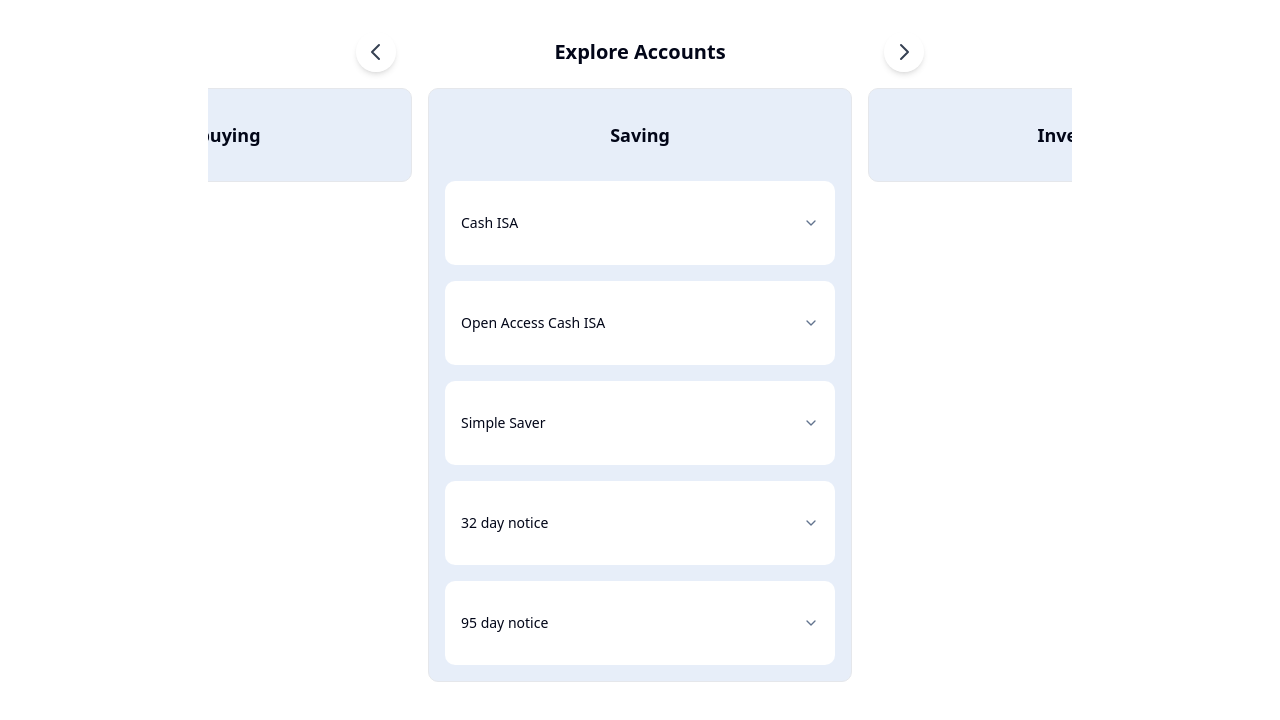
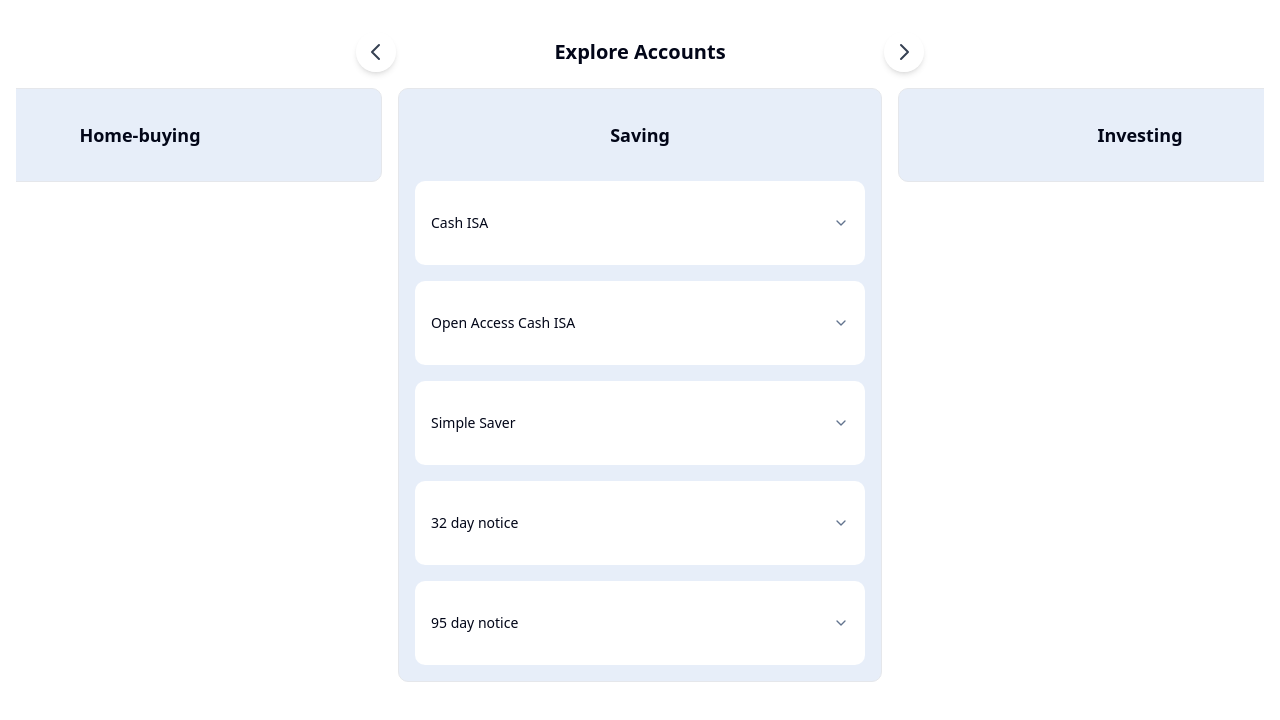
Before and after one commit to weilidai2001/mb-cms, a Next.js app in the folder webapp/: page /explore in a window 1280 px wide. Shown: the top 720 px of the page. Built offline with nearby package versions, Linux system fonts and the light colour scheme.

Commit message:
style: update carousel component with responsive widths and mobile-first design

```diff
--- a/webapp/src/components/ui/carousel.tsx
+++ b/webapp/src/components/ui/carousel.tsx
@@ -34,9 +34,9 @@ const Carousel = ({
   return (
     <section
       aria-labelledby="products-listing"
-      className="max-w-5xl mx-auto mt-8"
+      className="max-w-[100vw] mx-auto mt-8"
     >
-      <div className="flex justify-between items-center max-w-[600px] mx-auto px-4">
+      <div className="flex justify-between items-center max-w-[400px] md:max-w-[600px] mx-auto px-4">
         <button
           className="bg-white/50 hover:bg-white p-2 rounded-full shadow-md z-10"
           onClick={scrollPrev}
@@ -78,13 +78,13 @@ const Carousel = ({
         </button>
       </div>
 
-      <div className="relative max-w-4xl mx-auto p-4">
+      <div className="relative max-w-[100vw] mx-auto py-4 lg:px-4">
         <div className="overflow-hidden" ref={emblaRef}>
           <div className="flex -ml-4">
             {slides.map((slide, index) => {
               return (
                 <div
-                  className="relative min-w-0 flex-shrink-0 w-1/2 pl-4"
+                  className="relative min-w-0 flex-shrink-0 w-[300px] md:w-[400px] lg:w-[500px] pl-4"
                   key={index}
                 >
                   {React.cloneElement(slide, {
```
